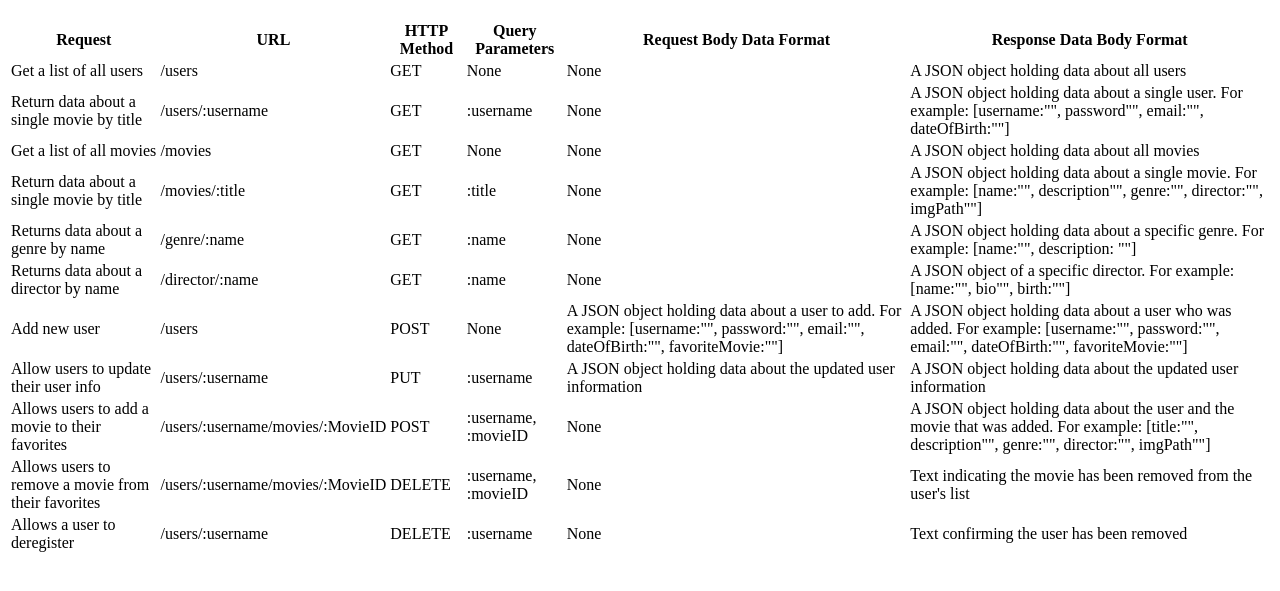
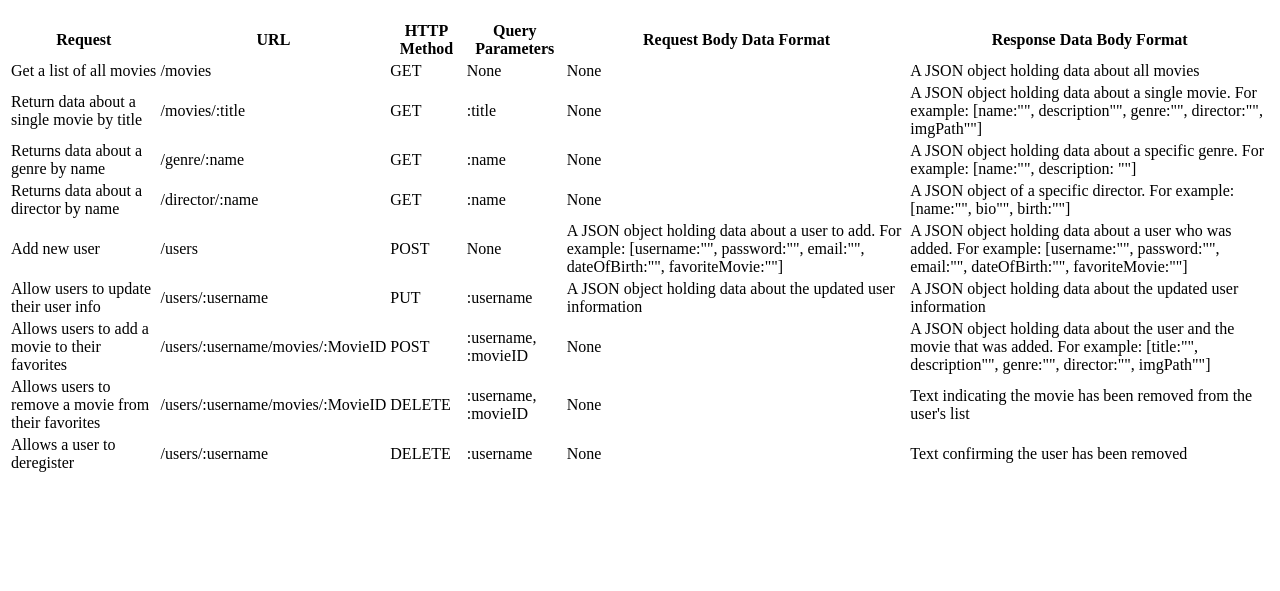
Before and after one commit to sammyweller/movie_api, a website: page public/documentation.html in a window 1280 px wide. Shown: the part 61-652 px from the top of the page. Drawn offline with Linux system fonts and the light colour scheme.

Commit message:
Removed all READ get-user info

```diff
--- a/public/documentation.html
+++ b/public/documentation.html
@@ -25,25 +25,6 @@
 
         <tbody>
 
-
-
-          <tr> <!--Return a list of all users-->
-            <td>Get a list of all users</td>
-            <td>/users</td>
-            <td>GET</td>
-            <td>None</td>
-            <td>None</td>
-            <td>A JSON object holding data about all users</td>
-          </tr>
-
-          <tr> <!--Return data about single user by name-->
-            <td>Return data about a single movie by title</td>
-            <td>/users/:username</td>
-            <td>GET</td>
-            <td>:username</td>
-            <td>None</td>
-            <td>A JSON object holding data about a single user. For example: [username:"", password"", email:"", dateOfBirth:""]</td>
-          </tr>
 
 
           <tr> <!--Return a list of all movies-->
```
Also changed, not shown: index.js (+0 -26 lines).
